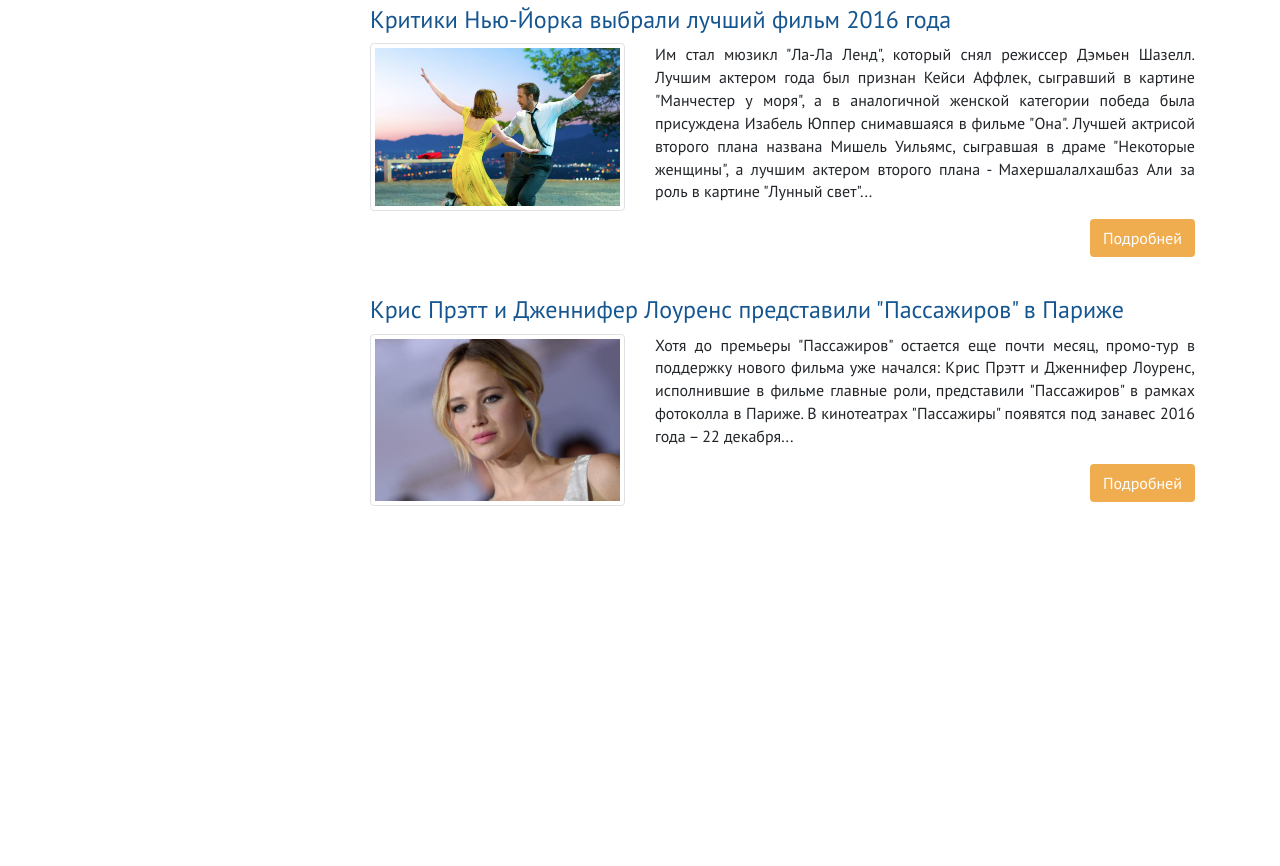
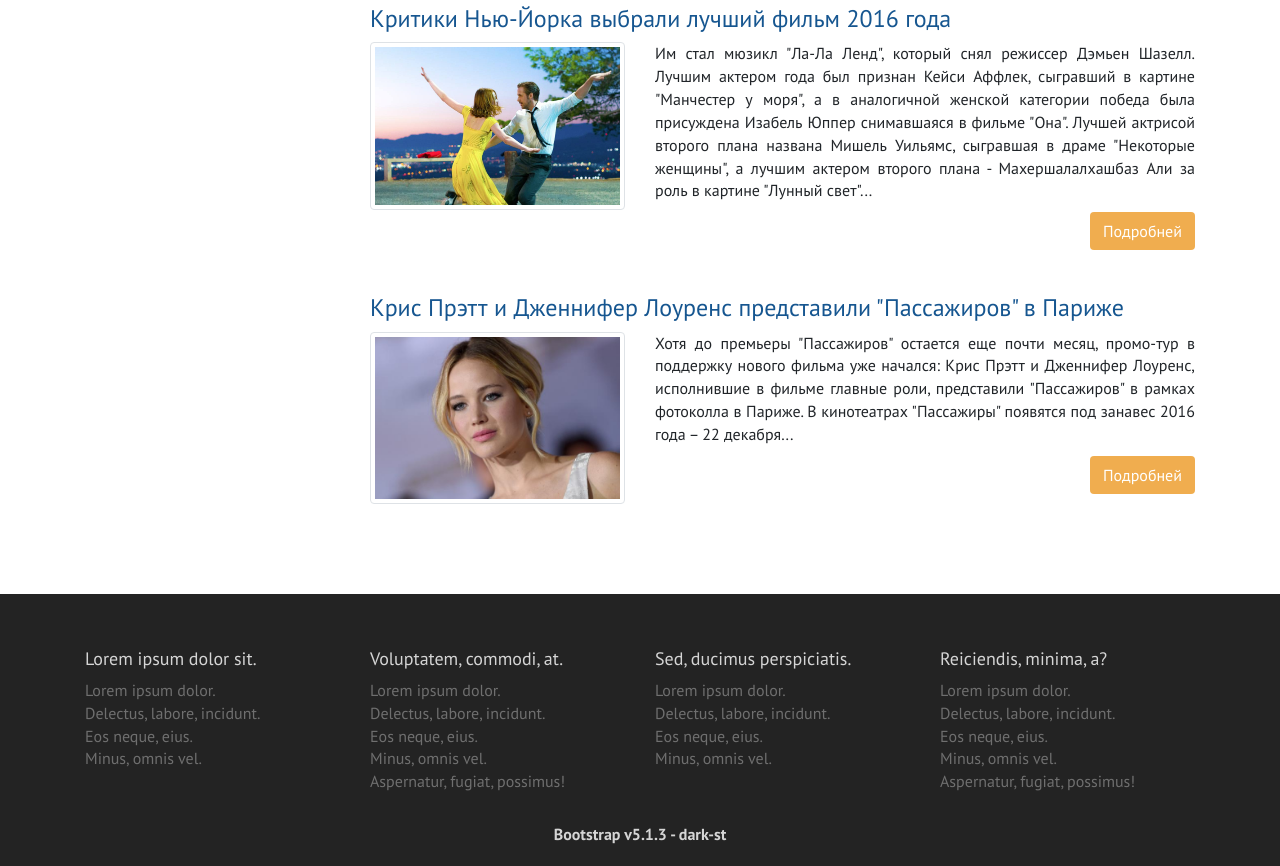
Before and after one commit to dark-st/bootstrap_project, a website: page index.html in a window 1280 px wide. Shown: the part 2942-3808 px from the top of the page. Before the commit the page ends 3488 px from the top, so only its background shows below. Drawn offline with nearby package versions, Linux system fonts and the light colour scheme.

Commit message:
footer is done, index.html is done w/o media

```diff
--- a/assets/scss/_common.scss
+++ b/assets/scss/_common.scss
@@ -64,3 +64,13 @@
   line-height: 1.1;
   margin-bottom: $gap-md;
 }
+
+h4 {
+  font-size: 1.125rem;
+  margin: $gap-md 0;
+  line-height: 19.8px;
+}
+
+p {
+  margin-bottom: $gap-md;
+}
--- a/assets/scss/_footer.scss
+++ b/assets/scss/_footer.scss
@@ -0,0 +1,35 @@
+.footer {
+  background-color: $color-dark;
+  color: $color-gray;
+  padding-top: $gap * 3;
+  padding-bottom: 20px;
+
+  ul {
+    list-style: none;
+    padding: 0;
+    margin-bottom: $gap-md;
+  }
+
+  a {
+    color: $color-gray-dark;
+
+    &:hover,
+    &:focus {
+      color: $color-white;
+    }
+  }
+
+  &-copyright {
+    text-align: center;
+    margin-top: 20px;
+
+    a {
+      color: $color-gray;
+
+      &:hover,
+      &:focus {
+        color: $color-white;
+      }
+    }
+  }
+}
--- a/assets/scss/_main.scss
+++ b/assets/scss/_main.scss
@@ -1,3 +1,7 @@
+.main {
+  margin-bottom: $gap-xl;
+}
+
 .new-films {
   margin-bottom: $gap;
   &-row {
@@ -85,7 +89,13 @@
 }
 
 .film-news-item {
-  margin-bottom: 40px;
+  &:not(:last-child) {
+    margin-bottom: $gap * 3;
+  }
+
+  &:last-child {
+    margin-bottom: $gap-md;
+  }
 
   h3 > a {
     transition: color 0.25s;
--- a/index.html
+++ b/index.html
@@ -74,7 +74,7 @@
 
       <div class="container">
             <div class="row">
-                  <main class="order-1 col-9">
+                  <main class="main order-1 col-9">
                         <section class="new-films">
                               <h1>Новые фильмы</h1>
                               <div class="new-films-row row">
@@ -661,6 +661,63 @@
             </div>
       </div>
 
+      <footer class="footer">
+            <div class="container-fluid">
+                  <div class="container">
+                        <div class="footer-top">
+                              <div class="row">
+
+                                    <div class="col-3">
+                                          <h4>Lorem ipsum dolor sit.</h4>
+                                          <ul>
+                                                <li><a href="#">Lorem ipsum dolor.</a></li>
+                                                <li><a href="#">Delectus, labore, incidunt.</a></li>
+                                                <li><a href="#">Eos neque, eius.</a></li>
+                                                <li><a href="#">Minus, omnis vel.</a></li>
+                                          </ul>
+                                    </div>
+                                    <div class="col-3">
+                                          <h4>Voluptatem, commodi, at.</h4>
+                                          <ul>
+                                                <li><a href="#">Lorem ipsum dolor.</a></li>
+                                                <li><a href="#">Delectus, labore, incidunt.</a></li>
+                                                <li><a href="#">Eos neque, eius.</a></li>
+                                                <li><a href="#">Minus, omnis vel.</a></li>
+                                                <li><a href="#">Aspernatur, fugiat, possimus!</a></li>
+                                          </ul>
+                                    </div>
+                                    <div class="col-3">
+                                          <h4>Sed, ducimus perspiciatis.</h4>
+                                          <ul>
+                                                <li><a href="#">Lorem ipsum dolor.</a></li>
+                                                <li><a href="#">Delectus, labore, incidunt.</a></li>
+                                                <li><a href="#">Eos neque, eius.</a></li>
+                                                <li><a href="#">Minus, omnis vel.</a></li>
+                                          </ul>
+                                    </div>
+                                    <div class="col-3">
+                                          <h4>Reiciendis, minima, a?</h4>
+                                          <ul>
+                                                <li><a href="#">Lorem ipsum dolor.</a></li>
+                                                <li><a href="#">Delectus, labore, incidunt.</a></li>
+                                                <li><a href="#">Eos neque, eius.</a></li>
+                                                <li><a href="#">Minus, omnis vel.</a></li>
+                                                <li><a href="#">Aspernatur, fugiat, possimus!</a></li>
+                                          </ul>
+                                    </div>
+                              </div>
+                        </div>
+
+                        <div class="footer-bottom">
+                              <div class="row">
+                                    <div class="footer-copyright col-12">
+                                          <strong><a href="#">Bootstrap v5.1.3 - dark-st</a></strong>
+                                    </div>
+                              </div>
+                        </div>
+                  </div>
+            </div>
+      </footer>
 
       <script src="libs/jquery/dist/jquery.min.js"></script>
       <script src="libs/bootstrap/dist/js/bootstrap.min.js"></script>
```
Also changed, not shown: assets/css/style.css.
